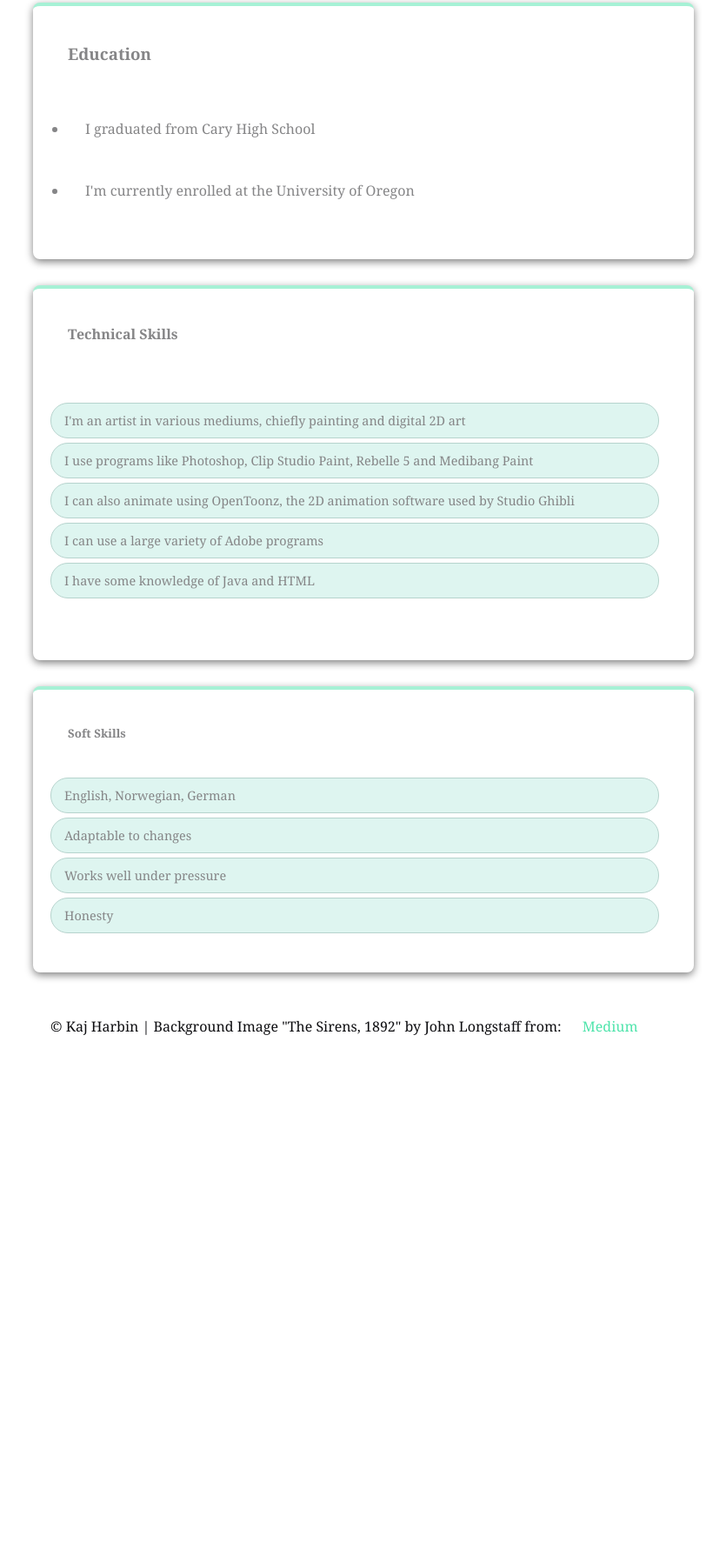
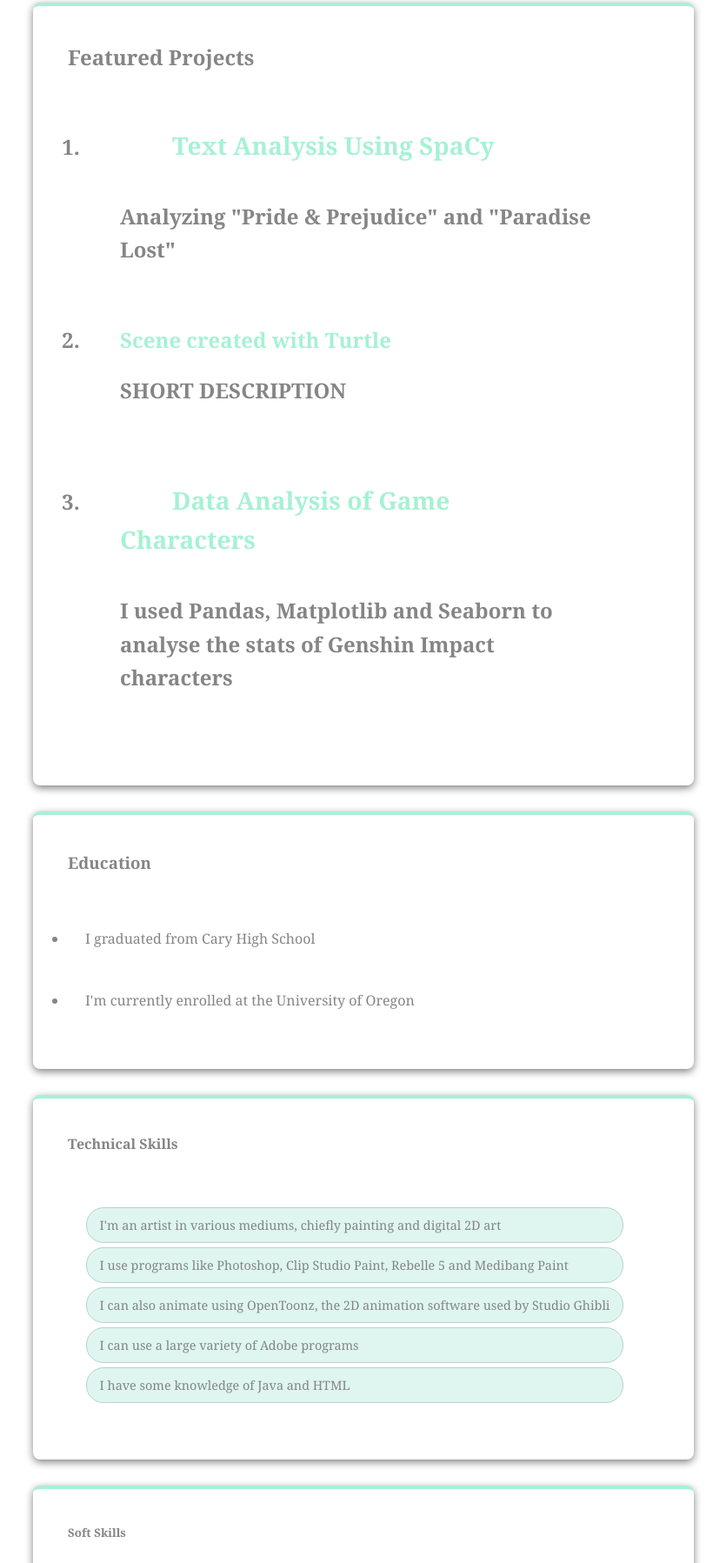
Before and after one commit to k-harbinger/k-harbinger.github.io, a plain HTML site: page index.html in a window 1280 px wide. Shown: the part 1079-2876 px from the top of the page at 87% size, without its empty margins (222-1057 px from the left). Before the commit the page ends 2333 px from the top, so only its background shows below. Drawn offline with Linux system fonts and the light colour scheme.

Commit message:
Add files via upload

```diff
--- a/index.html
+++ b/index.html
@@ -1,80 +1,87 @@
 <!DOCTYPE html>
 <html lang="en">
 <head>
-        <meta charset="UTF-8">
-        <meta name="viewport" content="width=device-width, initial-scale=1.0">
-        <title> Kaj Harbin - About Me </title>
-        <link rel="stylesheet" href="styles.css">
+  <meta charset="UTF-8" />
+  <meta name="viewport" content="width=device-width, initial-scale=1.0"/>
+  <title>Kaj Harbin - About Me</title>
+  <link rel="stylesheet" href="styles.css" />
 </head>
 <body>
   <header>
-            <h1> Welcome to my Website </h1>
-            <img src="profile-pic.png" alt="Kaj Harbin profile picture" class="profile-image">
+    <h1>Welcome to my Website</h1>
+    <img src="profile-pic.png" alt="Kaj Harbin profile picture" class="profile-image" />
   </header>
+
   <section>
-
-            <h1> Kaj Harbin</h1>
-            <p> Phone:
-            <a href="tel:7608774856" title="Call">(760) 877-4856</a> </p>
-            <p> Email:
-            <a href="mailto:kajharbin@gmail.com" title="Email:">kajharbin@gmail.com</a> </p>
-
+    <h1>Kaj Harbin</h1>
+    <p>Phone: <a href="tel:7608774856" title="Call">(760) 877-4856</a></p>
+    <p>Email: <a href="mailto:kajharbin@gmail.com" title="Email:">kajharbin@gmail.com</a></p>
   </section>
 
   <section>
-
     <h2>Who Am I?</h2>
     <ul>
-                <li> I'm 22 years old and I'm a sophomore in college</li>
-                <li> I moved to Oregon from North Carolina </li>
-                <li> My pronouns are he/him </li>
+      <li>I'm 22 years old and I'm a sophomore in college</li>
+      <li>I moved to Oregon from North Carolina</li>
+      <li>My pronouns are he/him</li>
     </ul>
+  </section>
 
+  <!-- projects section (new)-->
+   <section>
+    <h2> Featured Projects
+        <ol>
+            <li>
+                <h3> <a> <a href="CS110_Project6_Part2(1).html" target="_blank">Text Analysis Using SpaCy</a></h3>
+                <p> Analyzing "Pride & Prejudice" and "Paradise Lost" </p>
+            </li>
+            <li>
+               <a href="project5.html" target="_blank">Scene created with Turtle</a>
+                <p> SHORT DESCRIPTION</p>
+            </li>
+            <li>
+                <h3> <a> <a href="Copy_of_CS110_Project7(1).html" target="_blank">Data Analysis of Game Characters</a></h3>
+                <p> I used Pandas, Matplotlib and Seaborn to analyse the stats of Genshin Impact characters</p>
+            </li>
+        </ol>
+    </h2>
+   </section>
+
+
+  <section>
+    <h3>Education</h3>
+    <ul>
+      <li>I graduated from Cary High School</li>
+      <li>I'm currently enrolled at the University of Oregon</li>
+    </ul>
   </section>
 
   <section>
-
-            <h3> Education </h3>
-            <ul>
-                <li> I graduated from Cary High School </li>
-                <li> I'm currently enrolled at the University of Oregon</li>
+    <h4>Technical Skills</h4>
+    <div class="container">
+      <ul id="yeet">
+        <li>I'm an artist in various mediums, chiefly painting and digital 2D art</li>
+        <li>I use programs like Photoshop, Clip Studio Paint, Rebelle 5 and Medibang Paint</li>
+        <li>I can also animate using OpenToonz, the 2D animation software used by Studio Ghibli</li>
+        <li>I can use a large variety of Adobe programs</li>
+        <li>I have some knowledge of Java and HTML</li>
       </ul>
-
+    </div>
   </section>
 
   <section>
-
-        <h4> Technical Skills</h4>
-<display:flex>
+    <h5>Soft Skills</h5>
     <ul id="yeet">
-          <li> I'm an artist in various mediums, chiefly painting and digital 2D art </li>
-          <li> I use programs like Photoshop, Clip Studio Paint, Rebelle 5 and Medibang Paint </li>
-          <li> I can also animate using OpenToonz, the 2D animation software used by Studio Ghibli</li>
-          <li> I can use a large variety of Adobe programs</li>
-          <li> I have some knowledge of Java and HTML</li>
-
+      <li>English, Norwegian, German</li>
+      <li>Adaptable to changes</li>
+      <li>Works well under pressure</li>
+      <li>Honesty</li>
     </ul>
-    </display:flex>
-
   </section>
-        <section>
-
-            <h5> Soft Skills </h5>
-            <ul id="yeet">
-                <li> English, Norwegian, German </li>
-                <li> Adaptable to changes</li>
-                <li> Works well under pressure </li>
-                <li> Honesty </li>
-            </ul>
-
-        </section>
-
 
   <footer>
     © Kaj Harbin | Background Image "The Sirens, 1892" by John Longstaff from:
     <a href="https://medium.com/@arshiayzd/the-sirens-1892-by-john-longstaff-628a47e8630">Medium</a>
-
   </footer>
-
 </body>
 </html>
```
Lines whose indentation alone changed are shown as unchanged.
